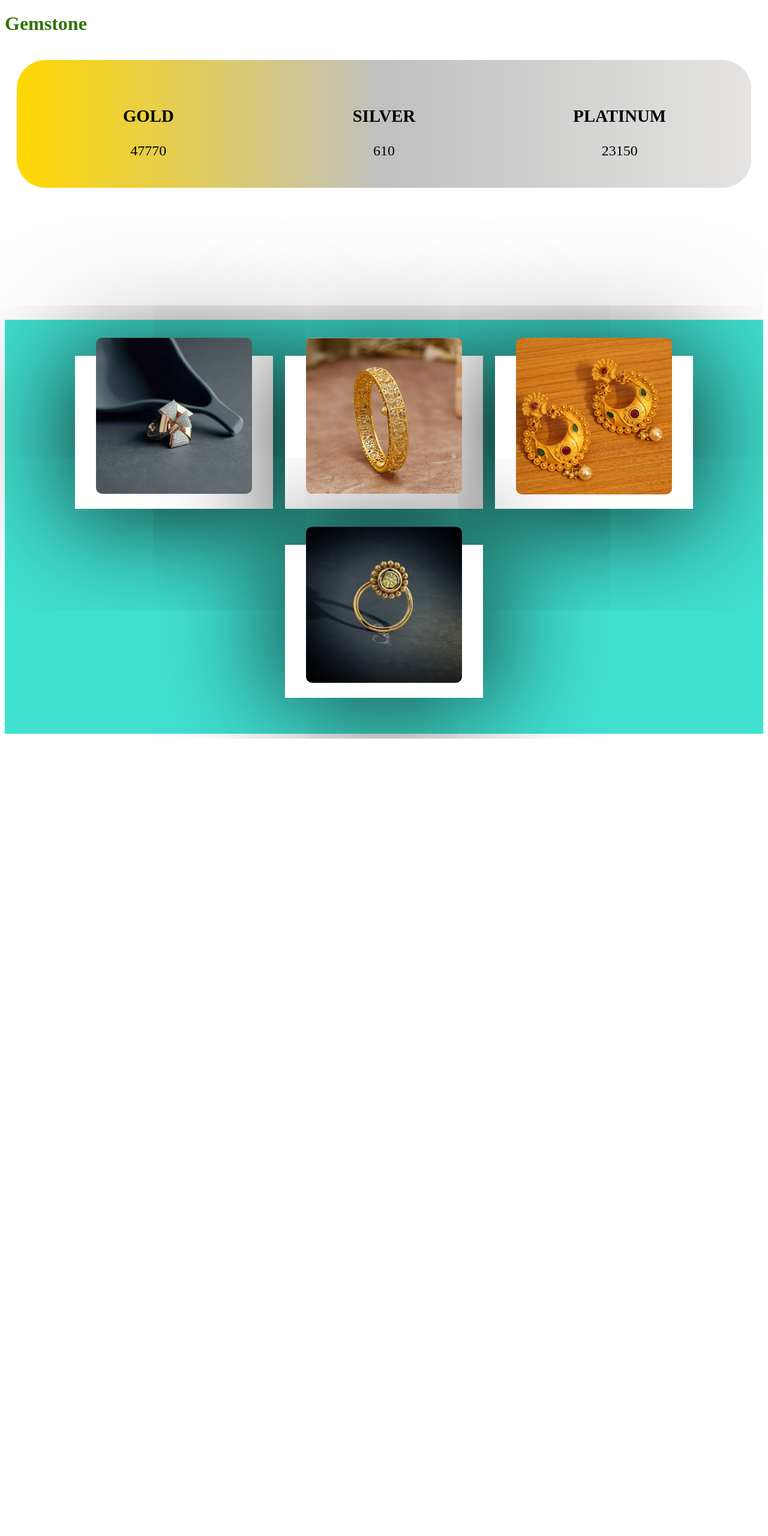
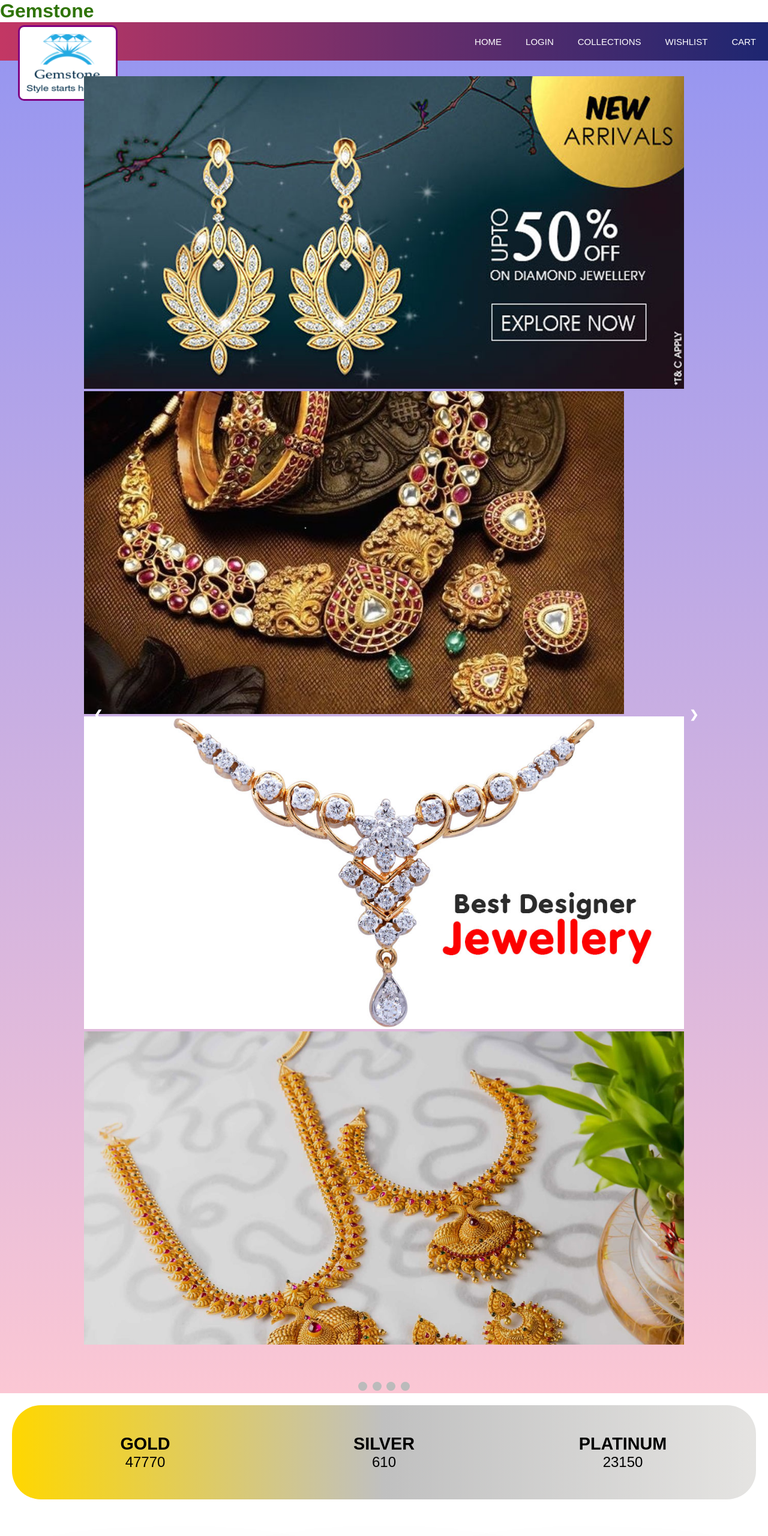
Before and after one commit to AdityaSaraswat0007/Gemstone, a plain HTML site: page HTML/main.html in a window 1280 px wide. Shown: the top 2560 px of the page at 60% size. Before the commit the page ends 1231 px from the top, so only its background shows below. Drawn offline with Linux system fonts and the light colour scheme.

Commit message:
header updated

```diff
--- /dev/null
+++ b/CSS/Main-Header-css.css
@@ -0,0 +1,243 @@
+* {
+    margin: 0px;
+    padding: 0px;
+    font-family: Arial, Helvetica, sans-serif;
+
+}
+
+.header_container {
+    margin-top: 4vh;
+    margin-left: auto;
+    background-color:white;
+    /*background-image: url(./Images/back.jpg);*/
+    background: linear-gradient( #9796f0, #fbc7d4);
+    background-repeat: no repeat;
+    background-size: 100% 100%;
+}
+#header_image{
+    top:0;
+    left: 0;
+    height: 15vh;
+    width: 20vh;
+    position: absolute;
+    margin-left: 30px;
+    margin-top: 5px;
+    border-radius: 10px;
+    border-color:purple;
+    border-style: solid;
+}
+#header_image:hover{
+    border-color:orange;
+}
+.header_navbar {
+position: fixed;
+top: 0;
+margin: 0px;
+width: 100vw;
+height: 8vh;
+background: linear-gradient(to right, #c33764, #1d2671);
+float: left;
+display: flex;
+align-items: center;
+justify-content: right;
+margin-right: 10px;
+position: relative;
+text-transform: uppercase;
+font-size: 15px;
+
+}
+
+.header_navbar ul {
+list-style: none;
+}
+
+.header_navbar ul li {
+float: left;
+}
+
+.header_navbar ul li a {
+color:white;
+text-decoration: none;
+padding: 6px 20px;
+
+}
+
+.header_navbar ul li a:hover {
+color: black;
+/*background-color:rgb(90, 226, 250);*/
+background-color: rgb(255, 205, 113);
+border-radius: 3px;
+/*box-shadow: 1px 3px 3px black;*/
+}
+.header_slideshow-container {
+max-width: 1000px;
+position: relative;
+margin: auto;
+padding: 5vh;
+animation-duration: 2s;
+transition: width 2s, height 2s, transform 2s;
+}
+
+/* Next & previous buttons */
+.header_prev, .header_next {
+cursor: pointer;
+position: absolute;
+top: 50%;
+width: auto;
+margin-top: -22px;
+padding: 16px;
+color: white;
+font-weight: bold;
+font-size: 18px;
+transition: 0.6s ease;
+border-radius: 0 3px 3px 0;
+user-select: none;
+}
+
+/* Position the "next button" to the right */
+.header_next {
+right: 0;
+border-radius: 3px 0 0 3px;
+}
+
+/* On hover, add a black background color with a little bit see-through */
+.header_prev:hover, .header_next:hover {
+background-color: rgba(0,0,0,0.8);
+}
+
+/* Caption text */
+.header_text {
+color: #f2f2f2;
+font-size: 15px;
+padding: 8px 12px;
+position: absolute;
+bottom: 8px;
+width: 100%;
+text-align: center;
+}
+
+/* Number text (1/3 etc) */
+.header_numbertext {
+color: #f2f2f2;
+font-size: 12px;
+padding: 8px 12px;
+position: absolute;
+top: 0;
+}
+
+/* The dots/bullets/indicators */
+.header_dot {
+cursor: pointer;
+height: 15px;
+width: 15px;
+margin: 0 2px;
+background-color: #bbb;
+border-radius: 50%;
+display: inline-block;
+transition: background-color 0.6s ease;
+}
+
+.header_active, .header_dot:hover {
+background-color: #717171;
+}
+
+/* Fading animation */
+.header_fade {
+-webkit-animation-name: fade;
+-webkit-animation-duration: 1.5s;
+animation-name: fade;
+animation-duration: 1.5s;
+}
+
+@-webkit-keyframes fade {
+from {opacity: .4}
+to {opacity: 1}
+}
+
+@keyframes fade {
+from {opacity: .4}
+to {opacity: 1}
+}
+
+}
+
+/* Next & previous buttons */
+.header_prev, .header_next {
+cursor: pointer;
+position: absolute;
+top: 50%;
+width: auto;
+margin-top: -22px;
+padding: 16px;
+color: white;
+font-weight: bold;
+font-size: 18px;
+transition: 0.6s ease;
+border-radius: 0 3px 3px 0;
+user-select: none;
+}
+
+/* Position the "next button" to the right */
+.header_next {
+right: 0;
+border-radius: 3px 0 0 3px;
+}
+
+/* On hover, add a black background color with a little bit see-through */
+.header_prev:hover, .header_next:hover {
+background-color: rgba(0,0,0,0.8);
+}
+
+/* Caption text */
+.header_text {
+color: #f2f2f2;
+font-size: 15px;
+padding: 8px 12px;
+position: absolute;
+bottom: 8px;
+width: 100%;
+text-align: center;
+}
+
+/* Number text (1/3 etc) */
+.header_numbertext {
+color: #f2f2f2;
+font-size: 12px;
+padding: 8px 12px;
+position: absolute;
+top: 0;
+}
+
+/* The dots/bullets/indicators */
+.header_dot {
+cursor: pointer;
+height: 15px;
+width: 15px;
+margin: 0 2px;
+background-color: #bbb;
+border-radius: 50%;
+display: inline-block;
+transition: background-color 0.6s ease;
+}
+
+.header_active, .header_dot:hover {
+background-color: #717171;
+}
+
+/* Fading animation */
+.header_fade {
+-webkit-animation-name: fade;
+-webkit-animation-duration: 1.5s;
+animation-name: fade;
+animation-duration: 1.5s;
+}
+
+@-webkit-keyframes fade {
+from {opacity: .4}
+to {opacity: 1}
+}
+
+@keyframes fade {
+from {opacity: .4}
+to {opacity: 1}
+}
--- a/HTML/main.html
+++ b/HTML/main.html
@@ -1,11 +1,71 @@
 <!DOCTYPE html>
 <html lang="en">
   <head>
+    <meta charset="UTF-8">
+    <meta http-equiv="X-UA-Compatible" content="IE=edge">
+    <meta name="viewport" content="width=device-width, initial-scale=1.0">
     <title>Gemstone</title>
     <link rel="stylesheet" href="../CSS/main.css" />
+    <link rel="stylesheet" href="../CSS/Main-Header-css.css">
   </head>
   <body>
     <h1>Gemstone</h1>
+    <!---------------------------------------------------- Aashana Khandelwal --------------------------------------------------------->
+    <div class="header_navbar">
+      <img id="header_image" src="../Images/logo design.PNG" alt="">
+      <ul>
+          <li><a href="#">Home</a></li>
+          <li><a href="#Login">Login</a></li>
+          <li><a href="#Collections">Collections</a></li>
+          <li><a href="#WishList">WishList</a></li>
+          <li><a href="#">Cart</a></li>
+
+      </ul>
+
+
+  </div>
+  <br>
+  <div class="header_container">
+      <div class="header_slideshow-container">
+
+      <div class="header_mySlides header_fade">
+        <div class="header_numbertext"></div>
+        <img src="../Images/1.jpg" style="width:100%">
+        <div class="header_text"></div>
+      </div>
+
+      <div class="header_mySlides header_fade">
+          <div class="header_numbertext"></div>
+          <img src="../Images/04.jpg" style="width:90%" height="70%">
+          <div class="header_text"></div>
+        </div>
+
+      <div class="header_mySlides header_fade">
+        <div class="header_numbertext"></div>
+        <img src="../Images/2.jpg" style="width:100%">
+        <div class="header_text"></div>
+      </div>
+
+      <div class="header_mySlides header_fade">
+        <div class="header_numbertext"></div>
+        <img src="../Images/3.jpg" style="width:100%">
+        <div class="header_text"></div>
+      </div>
+
+      <!-- Next and previous buttons -->
+      <a class="header_prev" onclick="plusSlides(-1)">&#10094;</a>
+      <a class="header_next" onclick="plusSlides(1)">&#10095;</a>
+    </div>
+    <br>
+
+    <!-- The dots/circles -->
+    <div style="text-align:center">
+      <span class="header_dot" onclick="currentSlide(1)"></span>
+      <span class="header_dot" onclick="currentSlide(2)"></span>
+      <span class="header_dot" onclick="currentSlide(3)"></span>
+      <span class="header_dot" onclick="currentSlide(3)"></span>
+    </div>
+  </div>
 
     <!---------------------------------------- Counter Section ----------------------------------------------------- -->
     <!-------------------------------------------------- Aditya Sarswat--------------------------------------------------------------- -->
@@ -77,4 +137,36 @@
       </div>
     </div>
   </body>
+  <script>
+  var slideIndex = 1;
+  showSlides(slideIndex);
+
+  // Next/previous controls
+  function plusSlides(n) {
+  showSlides(slideIndex += n);
+  }
+
+  // Thumbnail image controls
+  function currentSlide(n) {
+  showSlides(slideIndex = n);
+  }
+
+  function showSlides(n) {
+  var i;
+  var slides = document.getElementsByClassName("mySlides");
+  var dots = document.getElementsByClassName("dot");
+  if (n > slides.length) {slideIndex = 1}
+  if (n < 1) {slideIndex = slides.length}
+  for (i = 0; i < slides.length; i++) {
+      slides[i].style.display = "none";
+  }
+  for (i = 0; i < dots.length; i++) {
+      dots[i].className = dots[i].className.replace(" active", "");
+  }
+  slides[slideIndex-1].style.display = "block";
+  dots[slideIndex-1].className += " active";
+  }
+  </script>
+
+
 </html>
```
Also changed, not shown: Images/04.jpg (added), Images/1.jpg (added), Images/2.jpg (added), Images/2500x950.webp (added), Images/3.jpg (added), Images/4.jpg (added), Images/back.jpg (added), Images/capture1.PNG (added), Images/h1.jpg (added), Images/h2.jpg (added), Images/h3.png (added), Images/header_img.png (added), Images/i1.jpg (added), Images/logo design.PNG (added), 1 more files.
